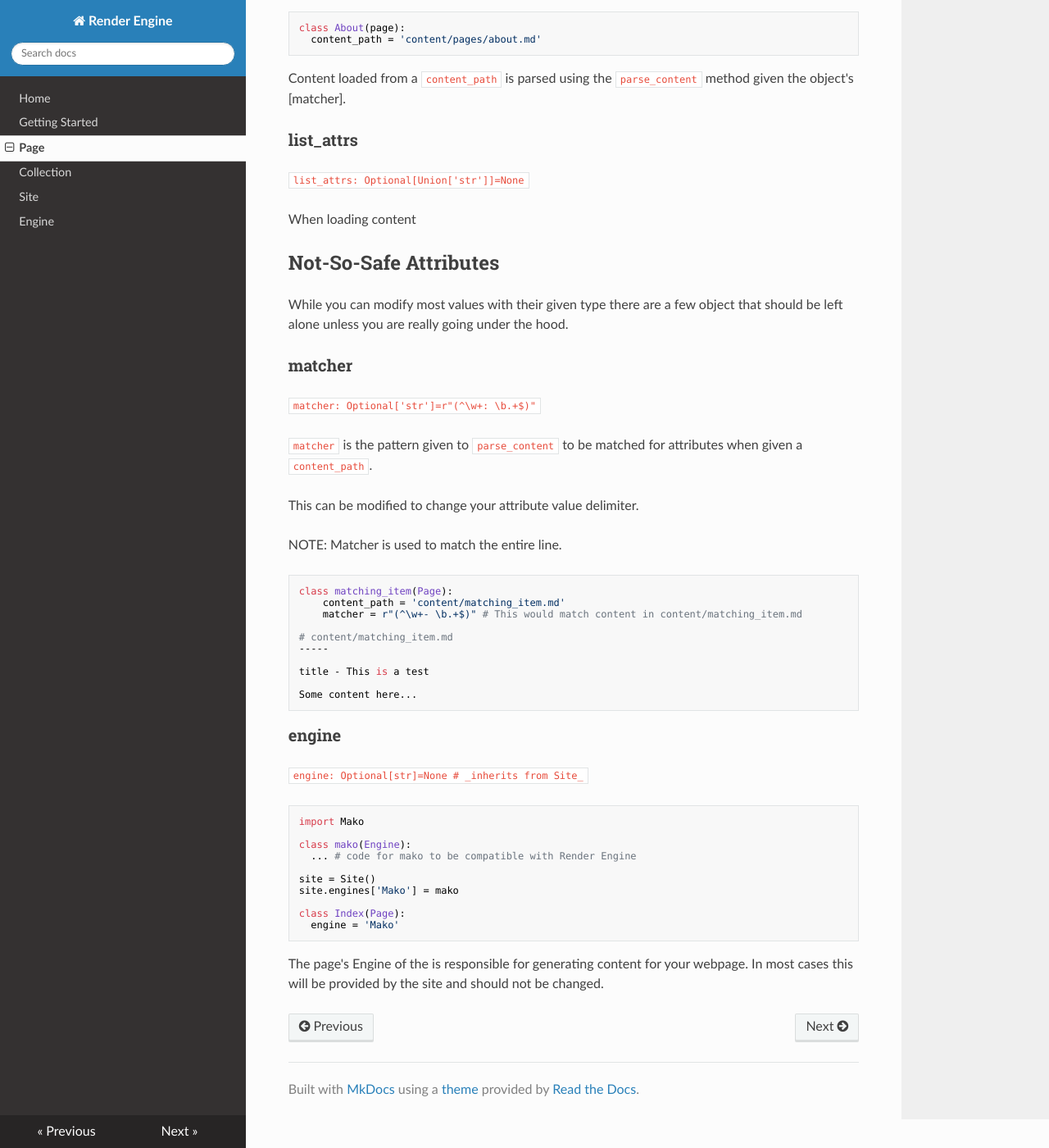
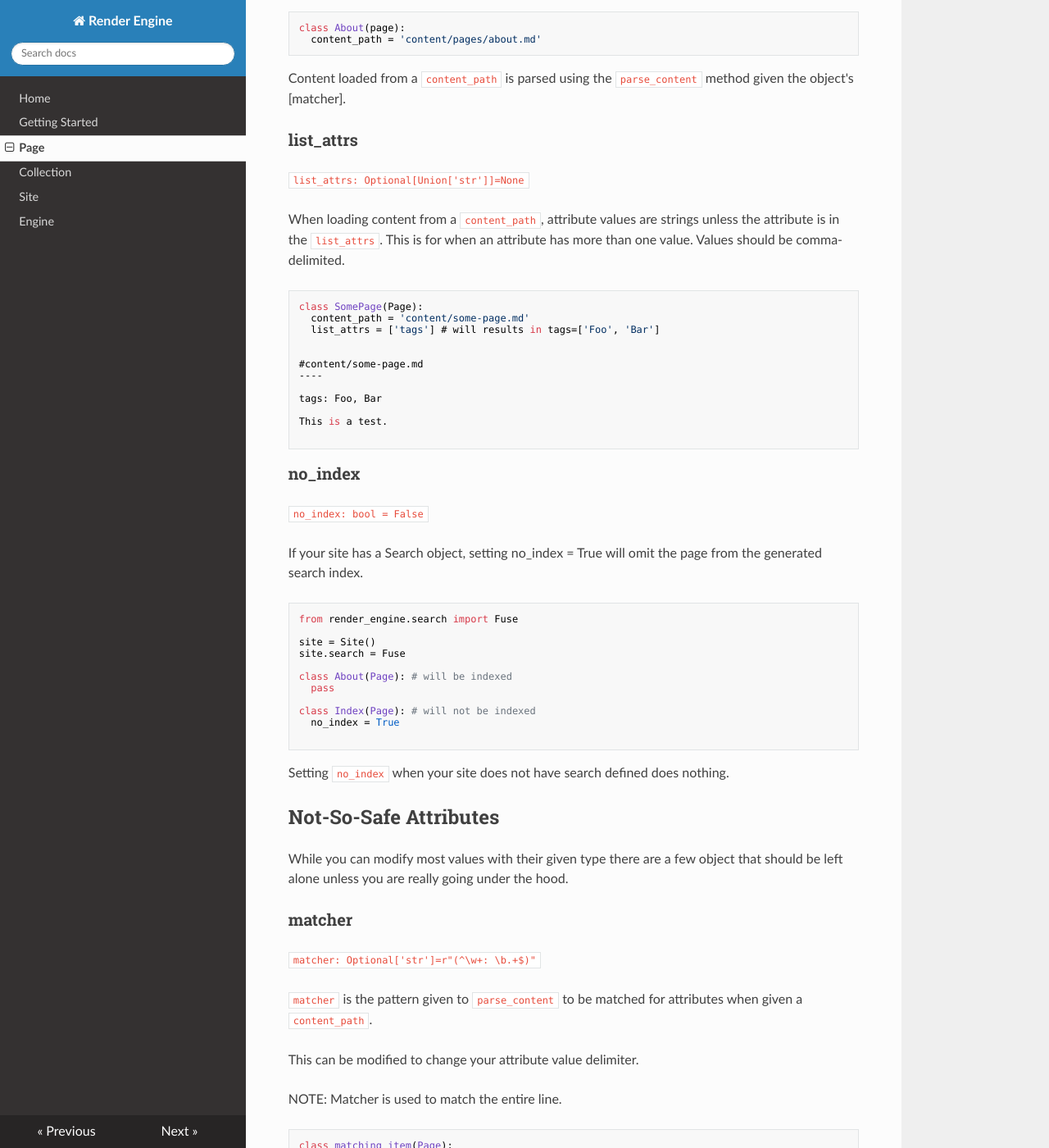
Before and after one commit to render-engine/render-engine, an MkDocs documentation site: the page built from docs/page.md, in a window 1280 px wide and 1400 px high, scrolled down 2425 px. Shown: the whole window at 82% size. Built offline with MkDocs 1.6.1, drawn with Linux system fonts in a browser that asks for light colours; nearby versions of some CDN libraries.

Commit message:
update page docs

````diff
--- a/docs/page.md
+++ b/docs/page.md
@@ -136,7 +136,47 @@ method given the object's [matcher].
 
 `list_attrs: Optional[Union['str']]=None`
 
-When loading content
+When loading content from a `content_path`, attribute values are strings unless
+the attribute is in the `list_attrs`. This is for when an attribute has more
+than one value. Values should be comma-delimited.
+
+```
+class SomePage(Page):
+  content_path = 'content/some-page.md'
+  list_attrs = ['tags'] # will results in tags=['Foo', 'Bar']
+
+
+#content/some-page.md
+----
+
+tags: Foo, Bar
+
+This is a test.
+
+```
+
+### no_index
+
+`no_index: bool = False`
+
+If your site has a Search object, setting no_index = True will omit the page
+from the generated search index.
+
+```
+from render_engine.search import Fuse
+
+site = Site()
+site.search = Fuse
+
+class About(Page): # will be indexed
+  pass
+
+class Index(Page): # will not be indexed
+  no_index = True
+
+```
+
+Setting `no_index` when your site does not have search defined does nothing.
 
 ## Not-So-Safe Attributes
 While you can modify most values with their given type there are a few object
````
Also changed, not shown: 1 other file.
